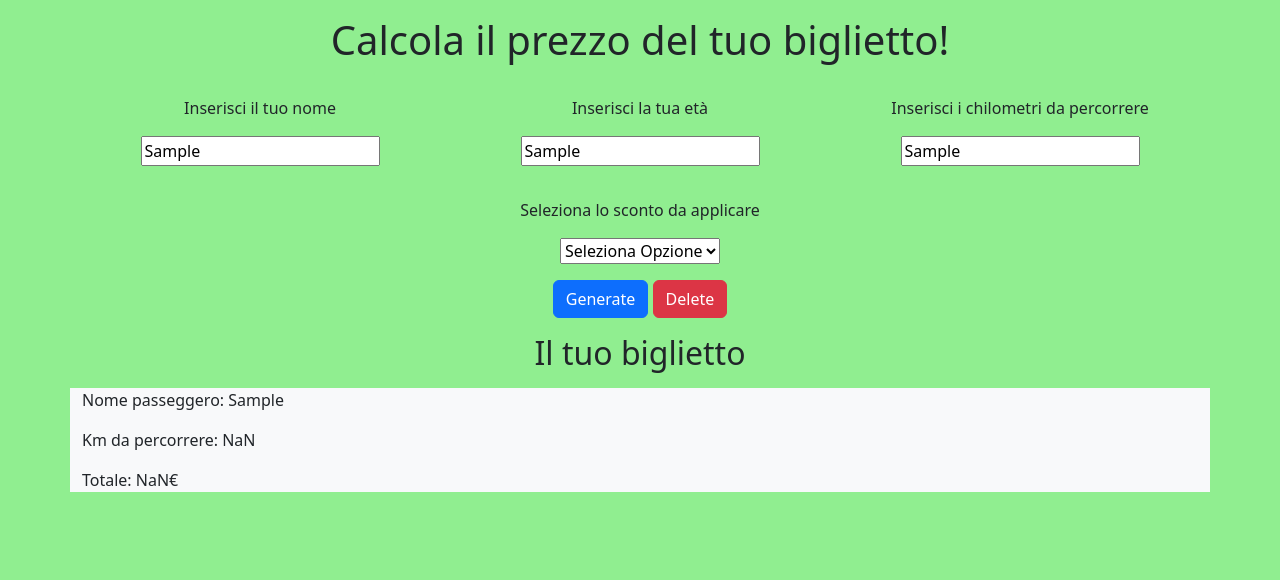
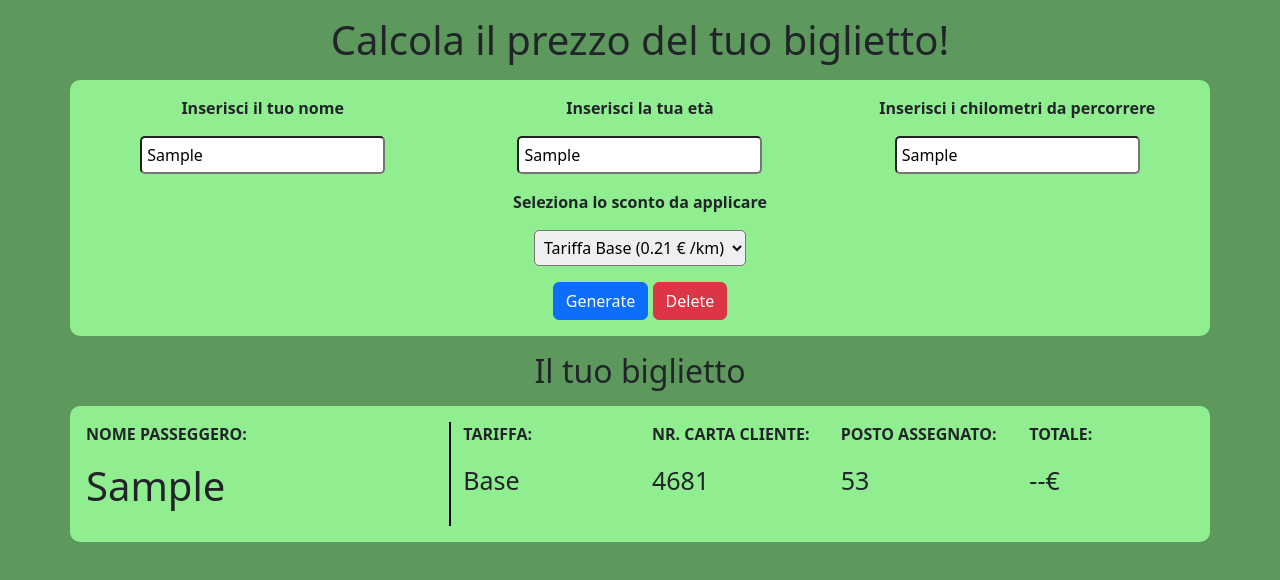
Before and after one commit to donnie00/js-biglietto-treno-form, a plain HTML site: page index.html in a window 1280 px wide. Both pictures are taken after typing "Sample", "Sample", "Sample" into the empty fields and a click on the button "Generate". Drawn offline with nearby package versions, Linux system fonts and the light colour scheme.

Commit message:
added more styling elements and more logic to the page

```diff
--- a/css/style.css
+++ b/css/style.css
@@ -1,5 +1,5 @@
 body {
-	background: lightgreen;
+	background: #5d995d;
 }
 
 .my-input {
@@ -7,6 +7,33 @@ body {
 	flex-direction: column;
 	align-items: center;
 	justify-content: center;
-	margin: 1rem 0;
+	margin-bottom: 1rem;
 	gap: 1rem;
+
+	font-weight: bold;
 }
+
+.bg-clr-light {
+	background-color: lightgreen;
+	padding: 1rem;
+	border-radius: 10px;
+}
+
+select,
+input {
+	padding: 5px;
+	border-radius: 5px;
+}
+
+.ticket-title {
+	font-weight: bold;
+	text-transform: uppercase;
+}
+
+.name-section {
+	border-right: 2px solid black;
+}
+
+.font-25 {
+	font-size: 25px;
+}
--- a/index.html
+++ b/index.html
@@ -14,7 +14,7 @@
 <body>
    <main>
       <h1 class="text-center my-3">Calcola il prezzo del tuo biglietto!</h1>
-      <div class="container">
+      <div class="container bg-clr-light">
          <div class="row">
             <div class="col-4">
                <div class="my-input">
@@ -46,9 +46,9 @@
                Seleziona lo sconto da applicare
             </label>
             <select name="discountSelect" id="discount">
-               <option value="">Seleziona Opzione</option>
-               <option value="0.8">Under 18</option>
-               <option value="0.6">Over 65</option>
+               <option value="">Tariffa Base (0.21 &euro; /km)</option>
+               <option value="0.8">Under 18 (-20%)</option>
+               <option value="0.6">Over 65 (-40%)</option>
             </select>
          </div>
          <div class="row">
@@ -61,10 +61,34 @@
       <h2 class="text-center my-3">
          Il tuo biglietto
       </h2>
-      <div class="container bg-light">
-         <p>Nome passeggero: <span id="nameDisplay"></span></p>
-         <p>Km da percorrere: <span id="kmDisplay"></span></p>
-         <p>Totale: <span id="totalDisplay"></span></p>
+      <div class="container bg-clr-light">
+         <div class="row">
+            <div class="col-4 name-section">
+               <p class="ticket-title">Nome passeggero:
+               <p class="display-6" id="nameDisplay"></p>
+               </p>
+            </div>
+            <div class="col">
+               <p class="ticket-title">Tariffa:
+               <p class="font-25" id="discountDisplay"></p>
+               </p>
+            </div>
+            <div class="col">
+               <p class="ticket-title">Nr. Carta Cliente:
+               <p class="font-25" id="cardNumberDisplay"></p>
+               </p>
+            </div>
+            <div class="col">
+               <p class="ticket-title">Posto assegnato:
+               <p class="font-25" id="seatDisplay"></p>
+               </p>
+            </div>
+            <div class="col">
+               <p class="ticket-title">Totale:
+               <p class="font-25" id="totalDisplay"></p>
+               </p>
+            </div>
+         </div>
       </div>
    </main>
 
--- a/js/main.js
+++ b/js/main.js
@@ -1,43 +1,80 @@
-// const firstPrice = document.getElementById('firstPrice');
-// const actualPrice = document.getElementById('actualPrice');
-
 const kmEl = document.querySelector('[name = kmInput]');
 const ageEl = document.querySelector('[name = ageInput]');
 const nameEl = document.querySelector('[name = nameInput]');
 const discountEl = document.getElementById('discount');
+const cardNumberDisplay = document.getElementById('cardNumberDisplay');
+const seatDisplay = document.getElementById('seatDisplay');
 const buyBtnEl = document.getElementById('buyBtn');
 const delBtnEl = document.getElementById('deleteBtn');
 const nameDisplay = document.getElementById('nameDisplay');
-const kmDisplay = document.getElementById('kmDisplay');
+const discountDisplay = document.getElementById('discountDisplay');
 const totalDisplay = document.getElementById('totalDisplay');
+
+const cardNumber = Math.floor(Math.random() * (5000 - 1) + 1);
+const seatNumber = Math.floor(Math.random() * (100 - 1) + 1);
 
 const kmPrice = 0.21;
 
 let discountedPrice;
 
-let discountApplied = discountEl.value;
-
 buyBtnEl.addEventListener('click', function () {
 	const kmNeeded = parseInt(kmEl.value);
 	const age = parseInt(ageEl.value);
 
+	//Controllo i dati inseriti, altrimenti li faccio reinserire
+
+	if (isNaN(age) || isNaN(kmNeeded)) {
+		alert('Attenzione! Rincontrollare dati inseriti');
+	}
+
+	let discountApplied = discountEl.value;
+
 	const ticketPrice = kmPrice * kmNeeded;
 
-	if (age < 18 && discountEl.value != 0.8) {
-		alert('Lo sconto applicato non corrisponde');
-	} else if (age > 65 && discountEl.value != 0.6) {
+	if (
+		(age < 18 && discountApplied != 0.8) ||
+		(age > 65 && discountApplied != 0.6)
+	) {
 		alert('Lo sconto applicato non corrisponde');
 	}
 
+	//applicare lo sconto corretto se selezionato
+
 	if (discountEl.value === '') {
 		discountedPrice = ticketPrice;
+		discountDisplay.innerText = 'Base';
 	} else {
-		discountedPrice = ticketPrice * discountEl.value;
+		discountedPrice = ticketPrice * discountApplied;
+
+		//stampare sconto giusti in base a quello selezionato
+
+		if (discountApplied == 0.8) {
+			discountDisplay.innerHTML = 'Minnorenni';
+		} else if (discountApplied == 0.6) {
+			discountDisplay.innerHTML = 'Over 65';
+		}
 	}
 
-	kmDisplay.innerHTML = kmNeeded;
-	totalDisplay.innerHTML = `${discountedPrice.toFixed(2)}&euro;`;
-	nameDisplay.innerHTML = nameEl.value;
+	//se non si ha il prezzo perche i valori non sono numeri, si inseriscono dei trattini
+
+	if (isNaN(discountedPrice)) {
+		totalDisplay.innerHTML = '--&euro;';
+	} else {
+		totalDisplay.innerHTML = `${discountedPrice.toFixed(2)}&euro;`;
+	}
+
+	//se non si inserisce il nome, segnare come ospite e non inserire numero carta
+
+	if (nameEl.value == '') {
+		nameDisplay.innerText = 'Guest';
+		cardNumberDisplay.innerText = 'Nessuna carta';
+	} else {
+		nameDisplay.innerHTML = nameEl.value;
+		cardNumberDisplay.innerText = cardNumber;
+	}
+
+	//assegno un posto a prescindere da tutto
+	seatDisplay.innerText = seatNumber;
 });
 
 delBtnEl.addEventListener('click', function () {
```
